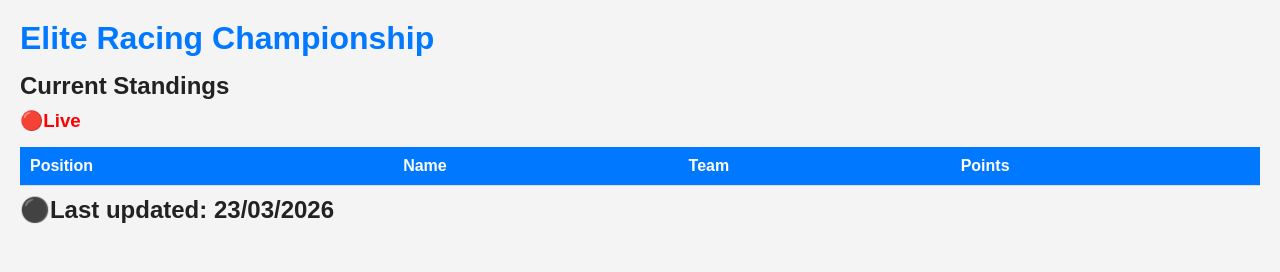
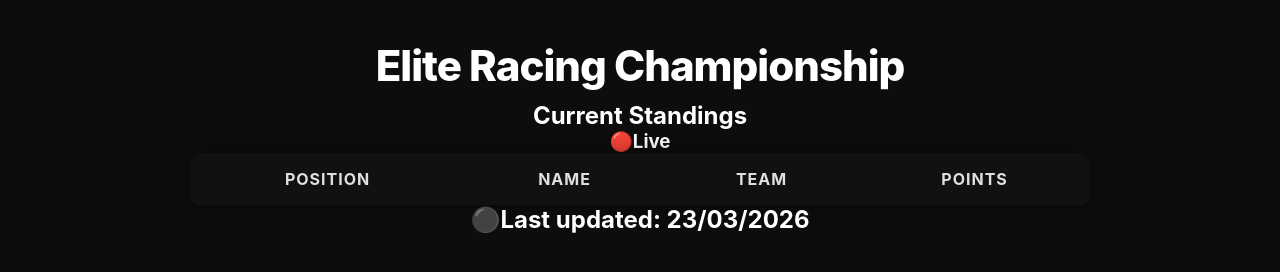
Before and after one commit to IzSomeone/ERCStandings, a website: page index.html in a window 1280 px wide. Drawn offline with Linux system fonts and the light colour scheme; no server answers.

Commit message:
Revamp CSS styles for dark theme and layout
Updated styles for body, headers, and tables with new colors and layout.

```diff
--- a/stile.css
+++ b/stile.css
@@ -1,53 +1,102 @@
 * {
-  margin: 0;
-  padding: 0;
-  box-sizing: border-box;
+    margin: 0;
+    padding: 0;
+    box-sizing: border-box;
+    font-family: "Inter", sans-serif;
 }
 
 body {
-  font-family: Arial, sans-serif;
-  background: #f4f4f4;
-  color: #222;
-  padding: 20px;
+    background: #0d0d0d;
+    color: white;
+    padding: 40px 20px;
+    display: flex;
+    flex-direction: column;
+    align-items: center;
 }
 
+/* HEADER */
 h1 {
-  color: #0078ff;
-  margin-bottom: 15px;
+    font-size: 42px;
+    font-weight: 800;
+    letter-spacing: -1px;
+    margin-bottom: 10px;
+    text-align: center;
 }
 
-h3 {
-  color: #ff0000;
-  margin-bottom: 15px;
-  margin-top: 10px;
+.subtitle {
+    font-size: 18px;
+    opacity: 0.7;
+    margin-bottom: 30px;
 }
 
-.updated {
-    margin-top: 10px;
+/* LIVE INDICATOR */
+.live {
+    display: flex;
+    align-items: center;
+    gap: 8px;
+    margin-bottom: 20px;
+    font-size: 18px;
 }
 
-.container {
-  background: white;
-  padding: 20px;
-  border-radius: 10px;
-  max-width: 600px;
-  margin: auto;
-  box-shadow: 0 4px 12px rgba(0,0,0,0.1);
+.live-dot {
+    width: 12px;
+    height: 12px;
+    background: #ff3b3b;
+    border-radius: 50%;
+    animation: pulse 1.2s infinite;
 }
 
-table {
-  width: 100%;
-  border-collapse: collapse;
-  margin-top: 15px;
+@keyframes pulse {
+    0% { transform: scale(1); opacity: 1; }
+    50% { transform: scale(1.4); opacity: 0.4; }
+    100% { transform: scale(1); opacity: 1; }
 }
 
-th, td {
-  padding: 10px;
-  border-bottom: 1px solid #ddd;
+/* TABLE */
+table {
+    width: 90%;
+    max-width: 900px;
+    border-collapse: collapse;
+    overflow: hidden;
+    border-radius: 12px;
+    background: #1a1a1a;
+    box-shadow: 0 0 20px rgba(0,0,0,0.4);
 }
 
-th {
-  background: #0078ff;
-  color: white;
-  text-align: left;
+thead {
+    background: #111;
 }
+
+thead th {
+    padding: 16px;
+    font-size: 16px;
+    text-transform: uppercase;
+    letter-spacing: 1px;
+    color: #e0e0e0;
+}
+
+tbody tr {
+    border-bottom: 1px solid #2a2a2a;
+}
+
+tbody tr:hover {
+    background: #222;
+}
+
+td {
+    padding: 14px;
+    font-size: 16px;
+}
+
+/* POSITION COLUMN */
+td:first-child {
+    font-weight: 700;
+    color: #ffcc00;
+}
+
+/* FOOTER */
+.last-update {
+    margin-top: 20px;
+    opacity: 0.6;
+    font-size: 14px;
+}
```
